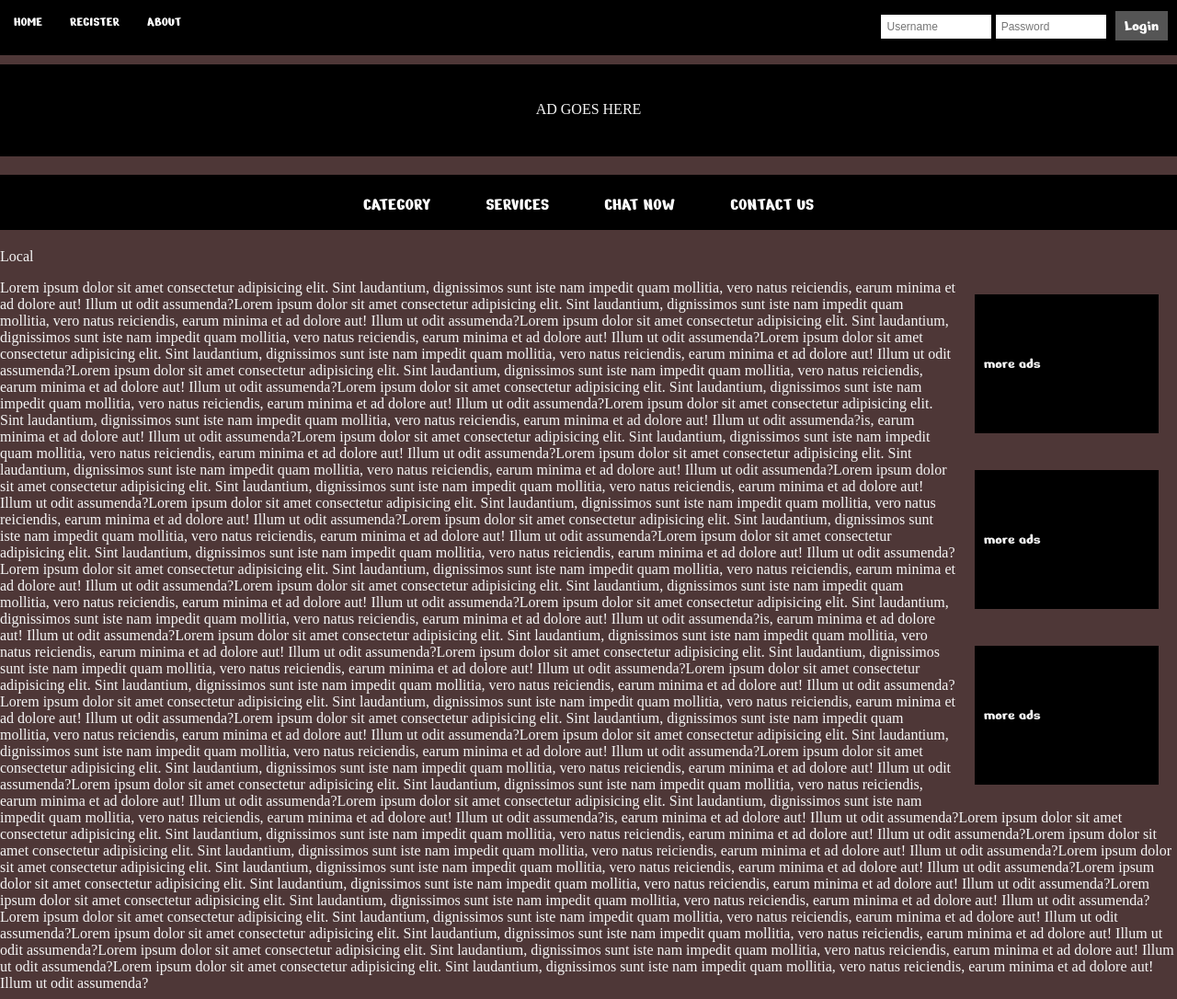
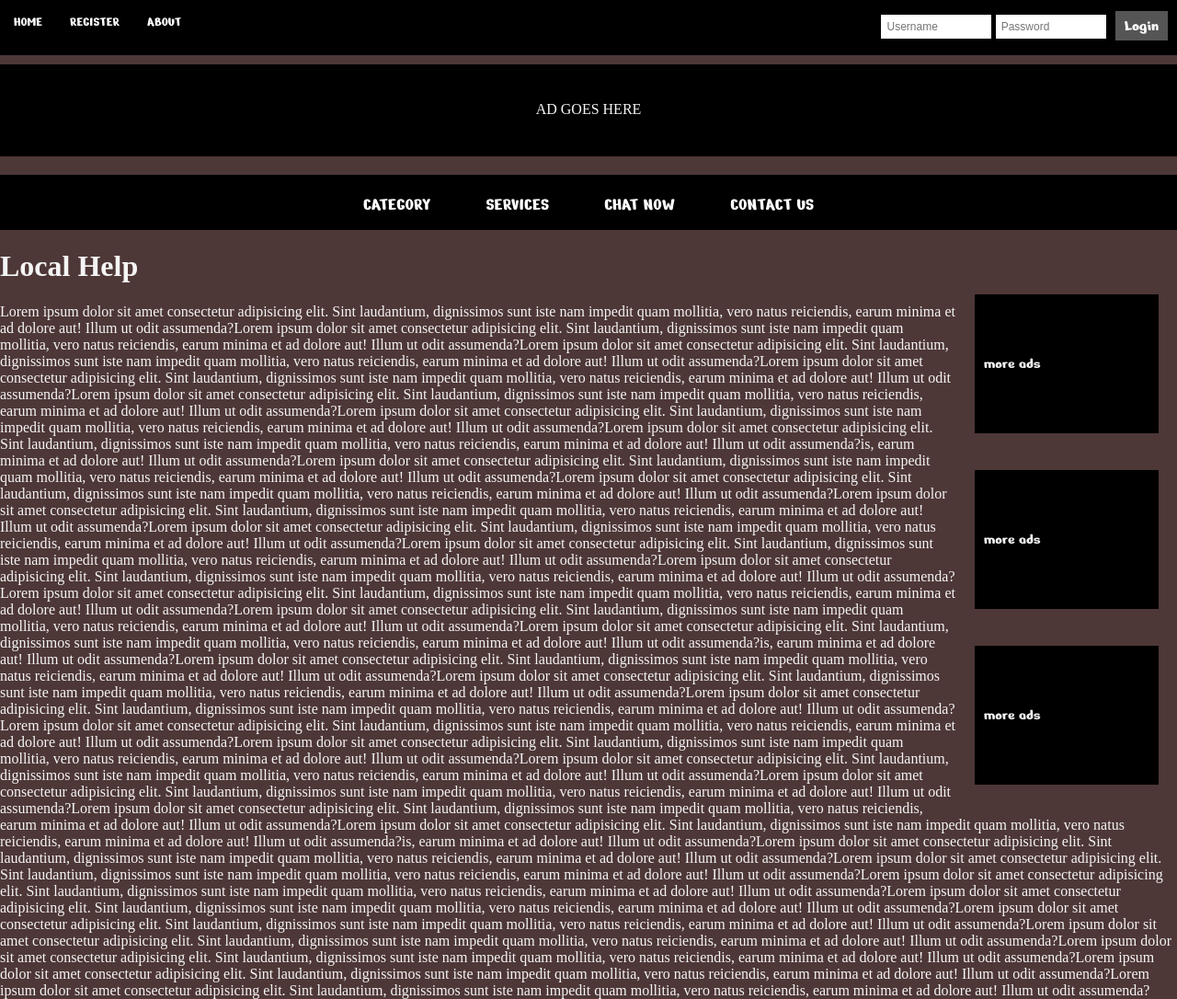
Before and after one commit to Omario2113/whole-health-website, a plain HTML site: page local.html in a window 1280 px wide. Shown: the top 1086 px of the page at 92% size. Drawn offline with Linux system fonts and the light colour scheme; a web font is replaced by a local one.

Commit message:
done for the night

```diff
--- a/local.html
+++ b/local.html
@@ -48,7 +48,7 @@
         </div>
     </div>
 
-    Local
+    <h1>Local Help</h1>
     <!-- style and make adjustments -->
     <main>
         <p>
```
